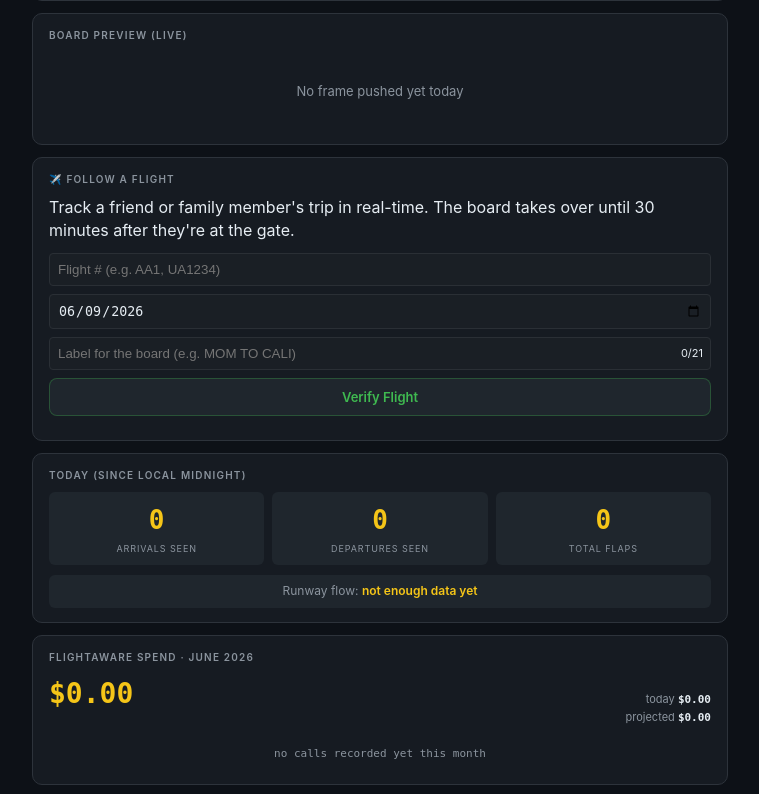
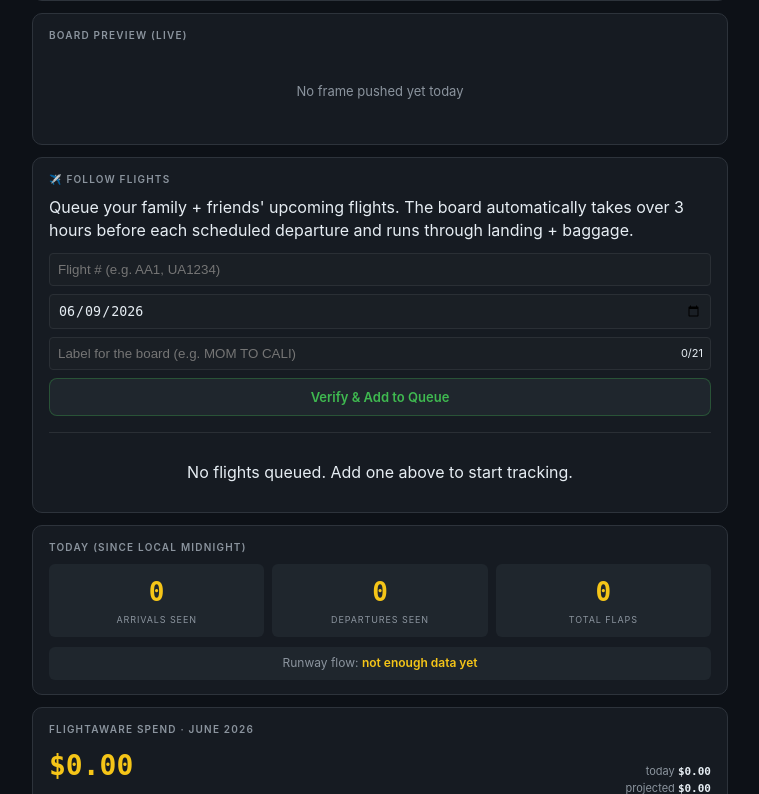
Before and after one commit to jakesgoodapps/vestaspotter, a FastAPI app: page / in a window 1280 px wide. Shown: the part 229-1023 px from the top of the page, without its empty margins (260-1019 px from the left). Run offline with FastAPI, Linux system fonts and the light colour scheme; data comes from the database, SQL or seed files in the repository; data that the repository does not hold is empty.

Commit message:
v0.2.0 step 3/3: API endpoints + dashboard list view
New API endpoints (queue-aware):
- POST /api/followed/add        — append a verified flight to the queue
                                  (returns ok=False if duplicate fa_flight_id)
- POST /api/followed/remove     — drop one flight by fa_flight_id
- POST /api/followed/clear_all  — empty the queue
- GET  /api/followed/status     — array of all queued flights, each with
                                  is_active_for_render + is_currently_rendering
                                  flags; also returns active_for_render_id

Backwards-compat aliases (DEPRECATED):
- POST /api/followed/start  → /api/followed/add (after clear_all, v0.1.x behavior)
- POST /api/followed/stop   → /api/followed/clear_all

Dashboard card rewritten:
- Card title now "Follow Flights" (plural)
- Add form always visible at top
- Below: list of all queued flights, each rendered as a sub-card with:
  * Phase badge: amber QUEUED (pre-render), blue for normal phase,
    green "▶ ON BOARD · PHASE" for the one currently rendering
  * Identity + route + label
  * Progress bar (when airborne with %)
  * Live in-air stats (altitude / speed / city below)
  * Footer text: countdown to departure / take-over time / baggage claim
  * × remove button
- Empty state: "No flights queued. Add one above to start tracking."

The currently-rendering entry has a subtle green-tinted background so
you can see at a glance which flight owns the board.

Co-Authored-By: Claude Opus 4.7 (1M context) <noreply@anthropic.com>

```diff
--- a/backend/main.py
+++ b/backend/main.py
@@ -338,9 +338,12 @@ async def followed_verify(ident: str, date: str):
     }
 
 
-@app.post("/api/followed/start")
-async def followed_start(ident: str, date: str, label: str = ""):
-    """Commit to following a verified flight. Re-fetches FA to ensure freshness."""
+@app.post("/api/followed/add")
+async def followed_add(ident: str, date: str, label: str = ""):
+    """Append a verified flight to the queue. Re-fetches FA for freshness.
+
+    Returns ok=False if duplicate (same fa_flight_id already in queue).
+    """
     ident = (ident or "").upper().strip()
     date = (date or "").strip()
     enricher: FlightEnricher = app.state.enricher
@@ -349,45 +352,92 @@ async def followed_start(ident: str, date: str, label: str = ""):
     if not matched:
         return {"ok": False, "error": "could not re-verify flight"}
     flight = followed_flight.build_from_fa(matched, user_ident=ident, user_date=date, label=label)
-    followed_flight.set_current(flight)
+    added = followed_flight.add(flight)
+    if not added:
+        return {"ok": False, "error": "this flight is already in your queue"}
     return {"ok": True, "fa_flight_id": flight.fa_flight_id, "label": flight.label}
 
 
-@app.post("/api/followed/stop")
-async def followed_stop():
-    followed_flight.clear()
+# Backwards-compat alias for v0.1.x clients (was /api/followed/start, replaces queue).
+@app.post("/api/followed/start")
+async def followed_start_legacy(ident: str, date: str, label: str = ""):
+    """DEPRECATED: use /api/followed/add. This still works but replaces the
+    entire queue with this one flight (v0.1.x behavior)."""
+    followed_flight.clear_all()
+    return await followed_add(ident=ident, date=date, label=label)
+
+
+@app.post("/api/followed/remove")
+async def followed_remove(fa_flight_id: str):
+    """Remove one flight from the queue by FA flight id."""
+    ok = followed_flight.remove(fa_flight_id)
+    return {"ok": ok}
+
+
+@app.post("/api/followed/clear_all")
+async def followed_clear_all():
+    """Empty the queue completely. Useful for resetting during testing."""
+    followed_flight.clear_all()
     return {"ok": True}
 
 
-@app.get("/api/followed/status")
-async def followed_status():
-    """Current state for the dashboard's tracking card. Polled regularly."""
-    flight = followed_flight.get_current()
-    if flight is None:
-        return {"active": False}
+# Backwards-compat alias for v0.1.x clients (was /api/followed/stop).
+@app.post("/api/followed/stop")
+async def followed_stop_legacy():
+    """DEPRECATED: use /api/followed/remove?fa_flight_id=... or /clear_all."""
+    followed_flight.clear_all()
+    return {"ok": True}
+
+
+def _flight_summary(flight, active_for_render_id: str | None) -> dict:
+    """Project a FollowedFlight to a dict for /api/followed/status responses."""
     phase = flight.derive_phase()
     return {
-        "active": phase != followed_flight.Phase.IDLE,
-        "active_for_render": followed_flight.is_active_for_render(),
-        "phase": phase.value,
-        "user_ident":  flight.user_ident,
-        "label":       flight.label,
+        "fa_flight_id":   flight.fa_flight_id,
+        "user_ident":     flight.user_ident,
+        "label":          flight.label,
         "operator_iata":  flight.operator_iata,
         "flight_number":  flight.flight_number,
-        "origin":      flight.origin_iata,
-        "destination": flight.destination_iata,
-        "aircraft_type": flight.aircraft_type,
-        "progress_percent":      flight.progress_percent,
+        "origin":         flight.origin_iata,
+        "destination":    flight.destination_iata,
+        "aircraft_type":  flight.aircraft_type,
+        "phase":          phase.value,
+        "is_active_for_render": followed_flight._is_eligible_for_render(flight),
+        "is_currently_rendering": flight.fa_flight_id == active_for_render_id,
+        "progress_percent":       flight.progress_percent,
         "time_until_departure_s": flight.time_until_departure_seconds(),
         "time_until_arrival_s":   flight.time_until_arrival_seconds(),
         "arrival_delay_minutes":  flight.arrival_delay_minutes(),
         "altitude_ft": (flight.last_altitude_100s_ft * 100) if flight.last_altitude_100s_ft else None,
         "groundspeed_kt": flight.last_groundspeed_kt,
-        "city": flight.last_city,
+        "city":           flight.last_city,
         "gate_destination": flight.gate_destination,
-        "baggage_claim": flight.baggage_claim,
-        "status_text": flight.status,
-        "last_poll_at": flight.last_poll_at,
+        "baggage_claim":    flight.baggage_claim,
+        "status_text":      flight.status,
+        "last_poll_at":     flight.last_poll_at,
+    }
+
+
+@app.get("/api/followed/status")
+async def followed_status():
+    """Queue state for the dashboard card. Returns the whole queue + which
+    flight is currently rendering (or null if none)."""
+    all_flights = followed_flight.list_all()
+    active = followed_flight.get_active_for_render()
+    active_id = active.fa_flight_id if active else None
+    flights = [_flight_summary(f, active_id) for f in all_flights]
+    # Sort: currently-rendering first, then by render-eligibility, then by departure soonness
+    def _sort_key(s):
+        if s["is_currently_rendering"]:
+            return (0, 0)
+        if s["is_active_for_render"]:
+            return (1, s.get("time_until_arrival_s") or 10**9)
+        return (2, s.get("time_until_departure_s") or 10**9)
+    flights.sort(key=_sort_key)
+    return {
+        "queue_size": len(flights),
+        "active_for_render_id": active_id,
+        "flights": flights,
     }
 
 
--- a/backend/templates/index.html
+++ b/backend/templates/index.html
@@ -295,44 +295,23 @@
 
 <!-- Follow a Flight -->
 <div class="card" id="follow-card">
-  <div class="card-title">✈️ Follow a Flight</div>
-  <div id="follow-empty">
-    <div class="sub" style="margin-bottom: 12px">Track a friend or family member's trip in real-time. The board takes over until 30 minutes after they're at the gate.</div>
-    <div style="display: flex; flex-direction: column; gap: 8px">
+  <div class="card-title">✈️ Follow Flights</div>
+  <div class="sub" style="margin-bottom: 12px">Queue your family + friends' upcoming flights. The board automatically takes over 3 hours before each scheduled departure and runs through landing + baggage.</div>
+
+  <!-- Add form (always visible) -->
+  <div id="follow-form" style="display: flex; flex-direction: column; gap: 8px">
     <input id="follow-ident" type="text" placeholder="Flight # (e.g. AA1, UA1234)" autocapitalize="characters" autocomplete="off" style="padding: 8px; background: #1a1f25; border: 1px solid #2a2f35; color: #e6edf3; border-radius: 4px;">
     <input id="follow-date" type="date" style="padding: 8px; background: #1a1f25; border: 1px solid #2a2f35; color: #e6edf3; border-radius: 4px;">
     <div style="position: relative">
       <input id="follow-label" type="text" placeholder="Label for the board (e.g. MOM TO CALI)" maxlength="21" autocapitalize="characters" autocomplete="off" style="padding: 8px; padding-right: 50px; background: #1a1f25; border: 1px solid #2a2f35; color: #e6edf3; border-radius: 4px; width: 100%; box-sizing: border-box;">
       <span id="follow-label-count" class="sub" style="position: absolute; right: 8px; top: 50%; transform: translateY(-50%); font-size: 11px;">0/21</span>
     </div>
-      <button class="resume" onclick="verifyFollowFlight()">Verify Flight</button>
+    <button class="resume" onclick="verifyFollowFlight()">Verify & Add to Queue</button>
   </div>
   <div id="follow-verify-result" style="margin-top: 10px"></div>
-  </div>
-  <div id="follow-active" style="display: none">
-    <div style="display: flex; justify-content: space-between; align-items: flex-start; gap: 12px; flex-wrap: wrap">
-      <div>
-        <div class="label" style="margin-bottom: 4px"><span id="follow-phase-badge" style="background: #2d6cdf; color: white; padding: 2px 8px; border-radius: 3px; font-size: 11px; text-transform: uppercase; font-weight: 600">—</span></div>
-        <div class="value big" id="follow-flight-display">—</div>
-        <div class="sub" id="follow-route-display">—</div>
-        <div class="sub" id="follow-label-display" style="margin-top: 4px; font-style: italic">—</div>
-      </div>
-      <button class="danger" onclick="stopFollowFlight()" style="white-space: nowrap">Stop Following</button>
-    </div>
-    <div id="follow-progress-wrap" style="margin-top: 12px; display: none">
-      <div style="display: flex; justify-content: space-between; font-size: 12px; color: #8b949e; margin-bottom: 4px">
-        <span id="follow-progress-pct">0%</span>
-        <span id="follow-progress-eta">—</span>
-      </div>
-      <div style="background: #1a1f25; height: 8px; border-radius: 4px; overflow: hidden">
-        <div id="follow-progress-fill" style="height: 100%; background: linear-gradient(90deg, #2d6cdf, #4d9cef); width: 0%; transition: width 0.5s"></div>
-      </div>
-    </div>
-    <div id="follow-live-stats" style="margin-top: 10px; font-size: 12px; color: #8b949e; display: none">
-      <div><span style="color: #c4cdd6" id="follow-alt">—</span> · <span id="follow-speed">—</span> · <span id="follow-city">—</span></div>
-    </div>
-    <div id="follow-status-text" class="sub" style="margin-top: 8px"></div>
-  </div>
+
+  <!-- Queue list (always visible — empty state when no flights) -->
+  <div id="follow-queue" style="margin-top: 16px; border-top: 1px solid #2a2f35; padding-top: 14px"></div>
 </div>
 
 <!-- Today's stats -->
@@ -1132,107 +1111,92 @@ function cancelFollowVerify() {
 async function confirmFollowFlight(ident, date) {
   const label = document.getElementById('follow-label').value || '';
   try {
-    const r = await fetch(`/api/followed/start?ident=${encodeURIComponent(ident)}&date=${encodeURIComponent(date)}&label=${encodeURIComponent(label)}`, { method: 'POST' });
+    const r = await fetch(`/api/followed/add?ident=${encodeURIComponent(ident)}&date=${encodeURIComponent(date)}&label=${encodeURIComponent(label)}`, { method: 'POST' });
     const d = await r.json();
     if (!d.ok) {
-      alert('Could not start following: ' + (d.error || 'unknown error'));
+      alert('Could not add flight: ' + (d.error || 'unknown error'));
       return;
     }
-    // Clear form + transition to active state
     document.getElementById('follow-verify-result').innerHTML = '';
     document.getElementById('follow-ident').value = '';
     document.getElementById('follow-label').value = '';
+    document.getElementById('follow-label-count').textContent = '0/21';
     loadFollowStatus();
   } catch (e) {
-    alert('Start failed: ' + e);
+    alert('Add failed: ' + e);
   }
 }
 
-async function stopFollowFlight() {
-  if (!confirm('Stop following this flight? The board will return to overhead-tracking mode.')) return;
+async function removeFollowFlight(faId, label) {
+  const labelText = label ? `"${label}"` : 'this flight';
+  if (!confirm(`Remove ${labelText} from the queue? If the board is currently rendering it, it will return to overhead mode.`)) return;
   try {
-    await fetch('/api/followed/stop', { method: 'POST' });
+    await fetch(`/api/followed/remove?fa_flight_id=${encodeURIComponent(faId)}`, { method: 'POST' });
     loadFollowStatus();
   } catch (e) {
-    alert('Stop failed: ' + e);
+    alert('Remove failed: ' + e);
   }
+}
+
+function _fmtFollowDuration(seconds) {
+  if (seconds === null || seconds === undefined) return '—';
+  if (seconds < 0) seconds = 0;
+  const h = Math.floor(seconds / 3600), m = Math.floor((seconds % 3600) / 60);
+  return h ? `${h}h ${m}m` : `${m}m`;
+}
+
+function _followPhaseBadge(f) {
+  if (!f.is_active_for_render) {
+    return `<span style="background: #b58105; color: white; padding: 2px 8px; border-radius: 3px; font-size: 10px; text-transform: uppercase; font-weight: 600">QUEUED</span>`;
+  }
+  const phase = (f.phase || '').replace('_', ' ').toUpperCase();
+  const bg = f.is_currently_rendering ? '#3fb950' : '#2d6cdf';
+  const prefix = f.is_currently_rendering ? '▶ ON BOARD · ' : '';
+  return `<span style="background: ${bg}; color: white; padding: 2px 8px; border-radius: 3px; font-size: 10px; text-transform: uppercase; font-weight: 600">${prefix}${phase}</span>`;
+}
+
+function _renderFollowEntry(f) {
+  const route = `${f.origin || '?'} → ${f.destination || '?'}`;
+  const identDisplay = `${f.operator_iata || ''}${f.flight_number || ''}`;
+  let progressHTML = '';
+  if (f.progress_percent && f.progress_percent > 0) {
+    progressHTML = `<div style="display: flex; justify-content: space-between; font-size: 11px; color: #8b949e; margin: 8px 0 3px"><span>${f.progress_percent}% complete</span><span>${_fmtFollowDuration(f.time_until_arrival_s)} left</span></div><div style="background: #1a1f25; height: 6px; border-radius: 3px; overflow: hidden"><div style="height: 100%; background: linear-gradient(90deg, #2d6cdf, #4d9cef); width: ${f.progress_percent}%; transition: width 0.5s"></div></div>`;
+  }
+  let liveHTML = '';
+  if (f.altitude_ft || f.groundspeed_kt || f.city) {
+    const parts = [];
+    if (f.altitude_ft) parts.push(`${f.altitude_ft.toLocaleString()}ft`);
+    if (f.groundspeed_kt) parts.push(`${f.groundspeed_kt}kt`);
+    if (f.city) parts.push(f.city);
+    liveHTML = `<div style="font-size: 11px; color: #8b949e; margin-top: 6px">${parts.join(' · ')}</div>`;
+  }
+  let footerText = '';
+  if (!f.is_active_for_render) {
+    const t = f.time_until_departure_s || 0;
+    const hoursUntilRender = Math.max(0, t - 3 * 3600);
+    footerText = `Departs in <strong>${_fmtFollowDuration(t)}</strong> · board takes over in ${_fmtFollowDuration(hoursUntilRender)}`;
+  } else if (f.phase === 'pre_flight' || f.phase === 'boarding' || f.phase === 'taxi_out') {
+    footerText = `Departs in ${_fmtFollowDuration(f.time_until_departure_s)}${f.gate_destination ? ' · gate ' + f.gate_destination : ''}`;
+  } else if (f.phase === 'post_landed' && f.baggage_claim) {
+    footerText = `Baggage claim ${f.baggage_claim}${f.gate_destination ? ' · gate ' + f.gate_destination : ''}`;
+  } else if (f.last_poll_at) {
+    const ago = Math.round((Date.now() - new Date(f.last_poll_at).getTime()) / 1000);
+    footerText = `Updated ${ago}s ago`;
+  }
+  const safeLabel = (f.label || '').replace(/'/g, "\\'");
+  return `<div style="background: ${f.is_currently_rendering ? '#1a2520' : '#1a1f25'}; border: 1px solid ${f.is_currently_rendering ? '#2a4a3a' : '#2a2f35'}; border-radius: 5px; padding: 12px; margin-bottom: 10px"><div style="display: flex; justify-content: space-between; align-items: flex-start; gap: 10px"><div style="flex: 1; min-width: 0"><div style="margin-bottom: 6px">${_followPhaseBadge(f)}</div><div style="font-weight: 600; font-size: 15px">${identDisplay} · ${route}</div>${f.label ? `<div style="font-style: italic; font-size: 12px; color: #8b949e; margin-top: 2px">"${f.label}"</div>` : ''}</div><button class="watch-x" title="Remove from queue" onclick="removeFollowFlight('${f.fa_flight_id}', '${safeLabel}')">×</button></div>${progressHTML}${liveHTML}${footerText ? `<div class="sub" style="margin-top: 8px; font-size: 12px">${footerText}</div>` : ''}</div>`;
 }
 
 async function loadFollowStatus() {
   try {
     const r = await fetch('/api/followed/status', { cache: 'no-store' });
     const d = await r.json();
-    const empty = document.getElementById('follow-empty');
-    const active = document.getElementById('follow-active');
-    if (!d.active) {
-      empty.style.display = '';
-      active.style.display = 'none';
+    const container = document.getElementById('follow-queue');
+    if (!d.flights || d.flights.length === 0) {
+      container.innerHTML = `<div class="sub" style="text-align: center; padding: 14px 0">No flights queued. Add one above to start tracking.</div>`;
       return;
     }
-    empty.style.display = 'none';
-    active.style.display = '';
-    // Phase badge: tint amber when queued-but-not-rendering, blue otherwise
-    const badge = document.getElementById('follow-phase-badge');
-    const queued = d.active && !d.active_for_render;
-    if (queued) {
-      badge.style.background = '#b58105';
-      badge.textContent = 'QUEUED';
-    } else {
-      badge.style.background = '#2d6cdf';
-      badge.textContent = (d.phase || '').replace('_', ' ');
-    }
-    document.getElementById('follow-flight-display').textContent = `${d.operator_iata || ''}${d.flight_number || ''}  ${d.origin} → ${d.destination}`;
-    document.getElementById('follow-route-display').textContent = `${d.aircraft_type || '?'} · ${d.status_text || ''}`;
-    document.getElementById('follow-label-display').textContent = d.label ? `"${d.label}"` : '';
-
-    // Progress bar — only show if we have meaningful progress
-    const wrap = document.getElementById('follow-progress-wrap');
-    if (d.progress_percent && d.progress_percent > 0) {
-      wrap.style.display = '';
-      document.getElementById('follow-progress-fill').style.width = `${d.progress_percent}%`;
-      document.getElementById('follow-progress-pct').textContent = `${d.progress_percent}% complete`;
-      const remaining_s = d.time_until_arrival_s;
-      if (remaining_s && remaining_s > 0) {
-        const h = Math.floor(remaining_s / 3600), m = Math.floor((remaining_s % 3600) / 60);
-        document.getElementById('follow-progress-eta').textContent = h ? `${h}h ${m}m left` : `${m}m left`;
-      } else {
-        document.getElementById('follow-progress-eta').textContent = '—';
-      }
-    } else {
-      wrap.style.display = 'none';
-    }
-
-    // Live in-air stats
-    const stats = document.getElementById('follow-live-stats');
-    if (d.altitude_ft || d.groundspeed_kt || d.city) {
-      stats.style.display = '';
-      document.getElementById('follow-alt').textContent = d.altitude_ft ? `${d.altitude_ft.toLocaleString()} ft` : '—';
-      document.getElementById('follow-speed').textContent = d.groundspeed_kt ? `${d.groundspeed_kt} kt` : '—';
-      document.getElementById('follow-city').textContent = d.city || '—';
-    } else {
-      stats.style.display = 'none';
-    }
-
-    // Status / countdown text
-    const statusEl = document.getElementById('follow-status-text');
-    if (queued) {
-      const t = d.time_until_departure_s || 0;
-      const h = Math.floor(t / 3600), m = Math.floor((t % 3600) / 60);
-      const hoursUntilRender = Math.max(0, t - 3 * 3600);
-      const rh = Math.floor(hoursUntilRender / 3600), rm = Math.floor((hoursUntilRender % 3600) / 60);
-      statusEl.innerHTML = `Departs in <strong>${h ? h + 'h ' : ''}${m}m</strong> · board takes over in ${rh ? rh + 'h ' : ''}${rm}m (3h before departure)`;
-    } else if (d.time_until_departure_s && d.time_until_departure_s > 0 && d.phase !== 'airborne') {
-      const t = d.time_until_departure_s;
-      const h = Math.floor(t / 3600), m = Math.floor((t % 3600) / 60);
-      statusEl.textContent = `Departs in ${h ? h + 'h ' : ''}${m}m · gate ${d.gate_destination || ''}`;
-    } else if (d.phase === 'post_landed' && d.baggage_claim) {
-      statusEl.textContent = `Baggage claim ${d.baggage_claim} · gate ${d.gate_destination || ''}`;
-    } else if (d.last_poll_at) {
-      const ago = Math.round((Date.now() - new Date(d.last_poll_at).getTime()) / 1000);
-      statusEl.textContent = `Updated ${ago}s ago`;
-    } else {
-      statusEl.textContent = '';
-    }
+    container.innerHTML = d.flights.map(_renderFollowEntry).join('');
   } catch (e) {
     console.error('follow status fetch failed', e);
   }
```
Lines whose indentation alone changed are shown as unchanged.
